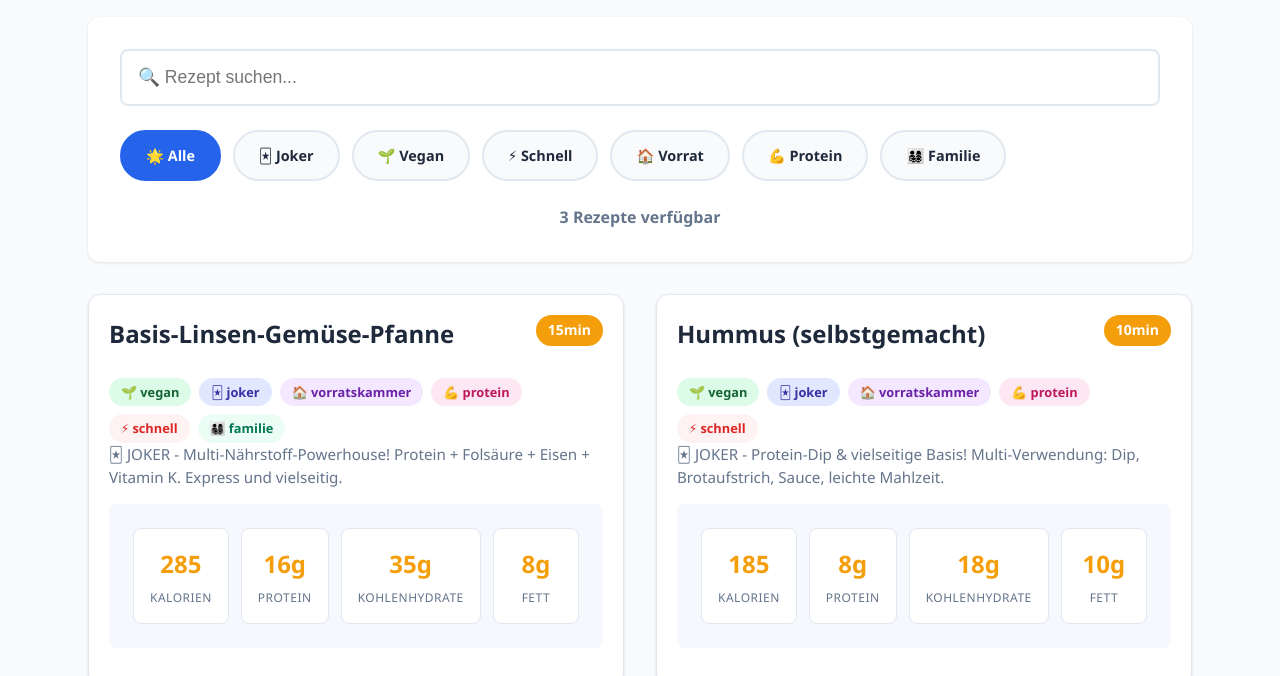
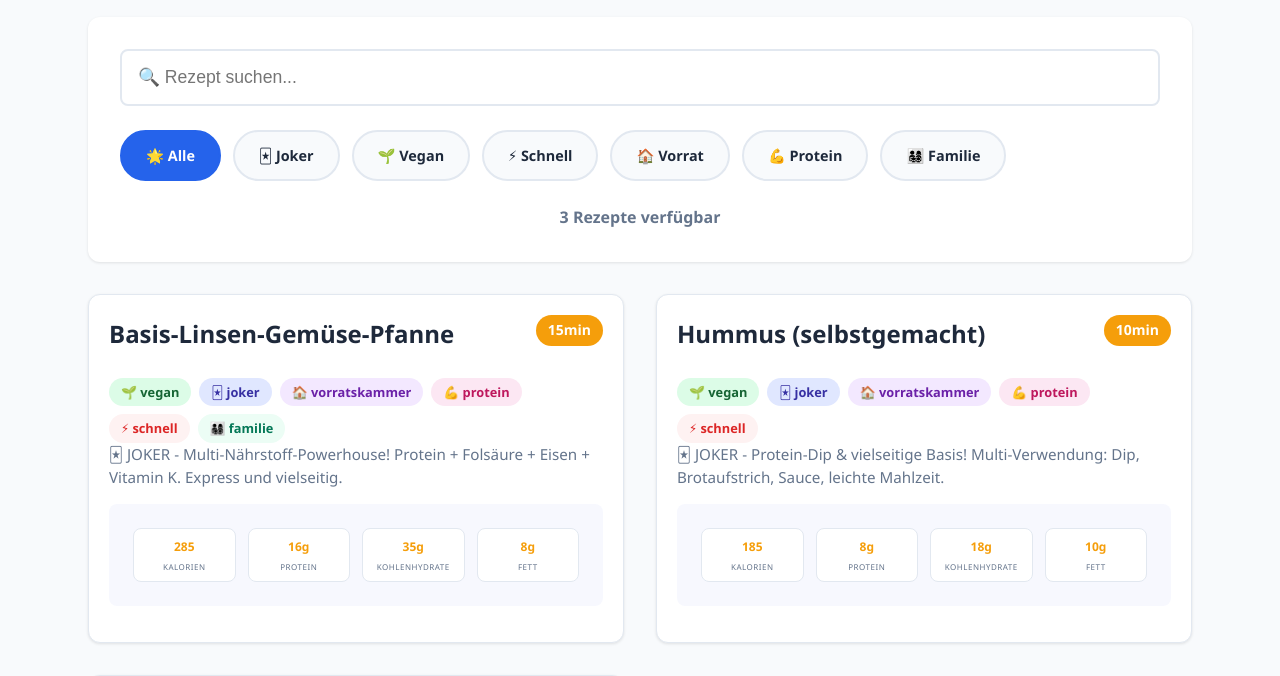
Before and after one commit to kochbuch-kunz/kochbuch-static, a website: page template.html in a window 1280 px wide. Shown: the part 124-800 px from the top of the page. Drawn offline with Linux system fonts and the light colour scheme.

Commit message:
Update style.css

```diff
--- a/style.css
+++ b/style.css
@@ -250,7 +250,7 @@ h1 {
     background: var(--surface);
     border: 1px solid var(--border);
     border-radius: 8px;
-    padding: 1rem;
+    padding: 0.5rem;
     text-align: center;
     transition: transform 0.2s ease;
 }
@@ -260,14 +260,14 @@ h1 {
 }
 
 .nutrition-value {
-    font-size: 1.5rem;
+    font-size: 0.75rem;
     font-weight: 700;
     color: var(--accent);
     margin-bottom: 0.25rem;
 }
 
 .nutrition-label {
-    font-size: 0.75rem;
+    font-size: 0.5rem;
     color: var(--text-secondary);
     font-weight: 500;
     text-transform: uppercase;
```
